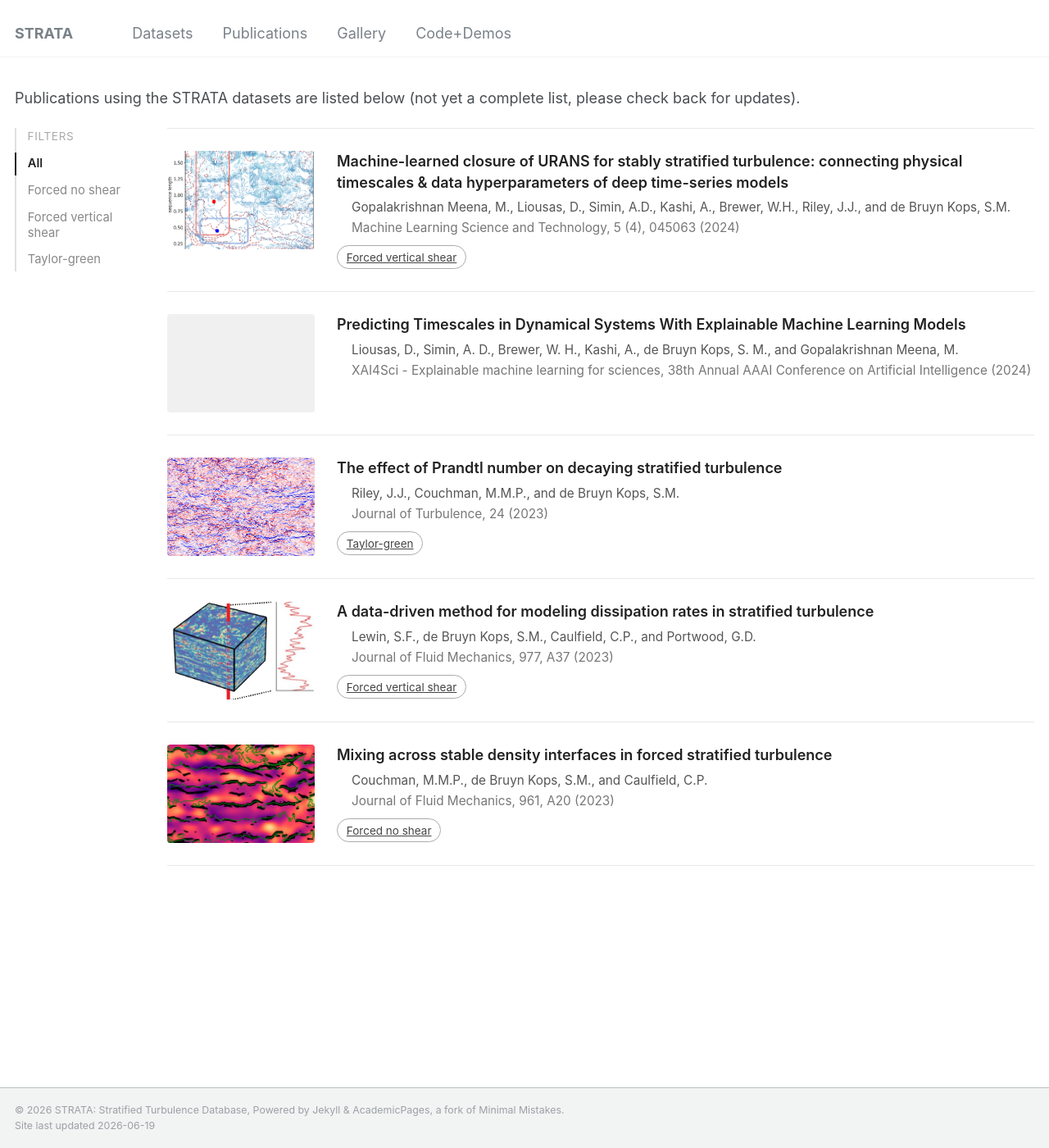
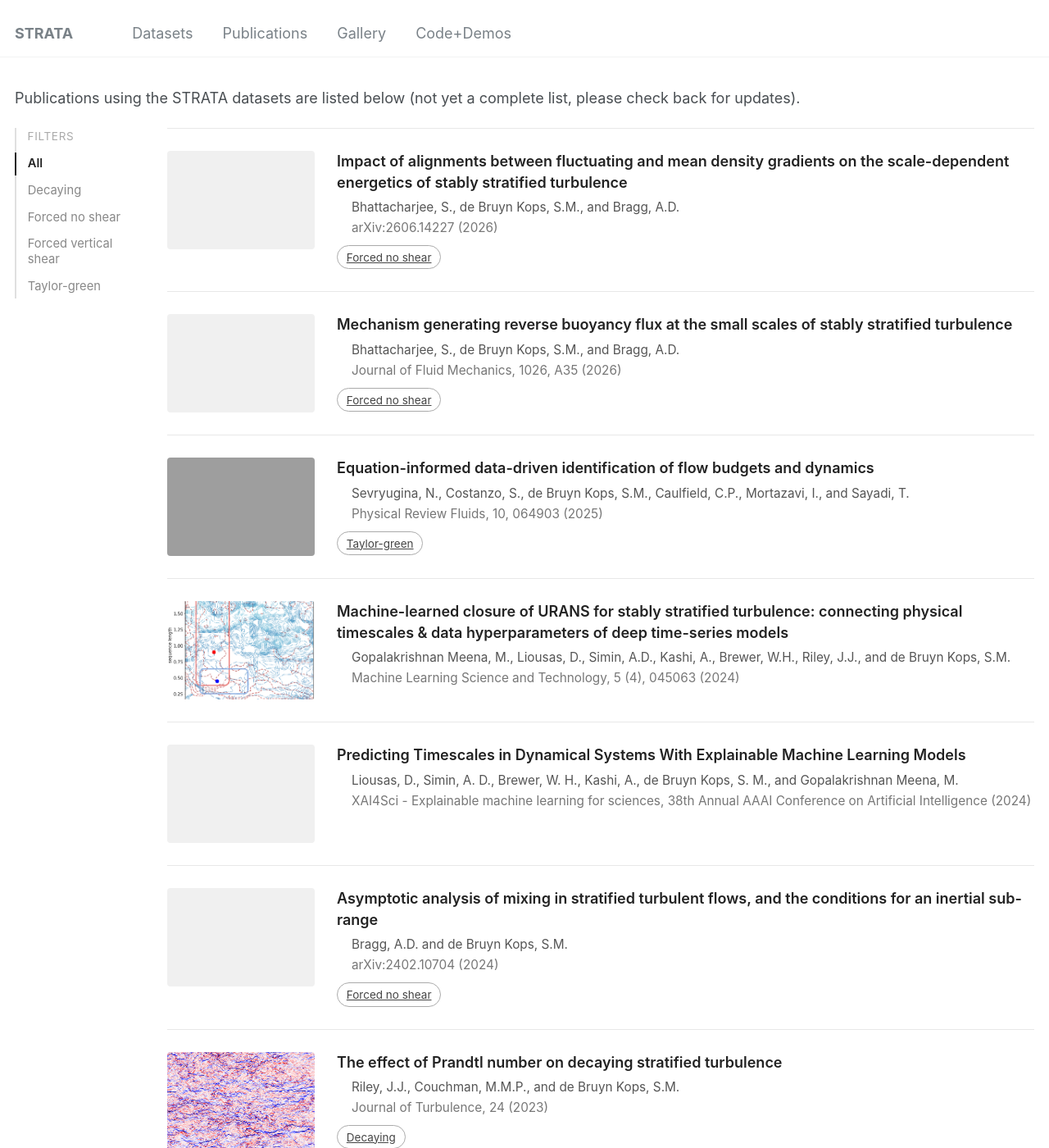
Before and after one commit to stratified-turbulence/web, a Jekyll site: the page built from _pages/publications.html, in a window 1280 px wide and 1400 px high. Shown: the whole window at 82% size. Built offline with Jekyll 4.4.1, drawn with Linux system fonts in a browser that asks for light colours; some of the changed text lies outside the part shown; grey boxes are pictures that could not be loaded.

Commit message:
updatePubs

```diff
--- /dev/null
+++ b/_publications/2022_Zhang.md
@@ -0,0 +1,12 @@
+---
+title: "Analysis of scale-dependent kinetic and potential energy in sheared, stably stratified turbulence"
+collection: publications
+category: manuscripts
+link: https://www.cambridge.org/core/journals/journal-of-fluid-mechanics/article/analysis-of-scaledependent-kinetic-and-potential-energy-in-sheared-stably-stratified-turbulence/6B75050E30EC7F0B6B8EF6EC4F60527B
+authors: Zhang, X., Dhariwal, R., Portwood, G., de Bruyn Kops, S.M., and Bragg, A.D.
+journal: Journal of Fluid Mechanics
+volume: 946, A6
+year: 2022
+image: /web/images/publications/2022_Zhang.png
+dataset: Forced vertical shear
+---
--- a/_publications/2023_Lewin_JFM.md
+++ b/_publications/2023_Lewin_JFM.md
@@ -8,5 +8,5 @@ journal: Journal of Fluid Mechanics
 volume: 977, A37
 year: 2023
 image: /web/images/publications/2023_Lewin_JFM.jpg
-dataset: Forced vertical shear
+dataset: Forced no shear
 ---
--- a/_publications/2023_Riley_JoT.md
+++ b/_publications/2023_Riley_JoT.md
@@ -8,5 +8,5 @@ journal: Journal of Turbulence
 volume: 24
 year: 2023
 image: /web/images/publications/2023_Riley_JoT.jpg
-dataset: Taylor-green
+dataset: Decaying
 ---
--- a/_publications/2024_Meena_MLST.md
+++ b/_publications/2024_Meena_MLST.md
@@ -8,5 +8,4 @@ journal: Machine Learning Science and Technology
 volume: 5 (4), 045063
 year: 2024
 image: /web/images/publications/2024_Meena_MLST.png
-dataset: Forced vertical shear
 ---
--- /dev/null
+++ b/_publications/2025_Sevryugina.md
@@ -0,0 +1,12 @@
+---
+title: "Equation-informed data-driven identification of flow budgets and dynamics"
+collection: publications
+category: manuscripts
+link: https://journals.aps.org/prfluids/abstract/10.1103/45wc-c3ww
+authors: Sevryugina, N., Costanzo, S., de Bruyn Kops, S.M., Caulfield, C.P., Mortazavi, I., and Sayadi, T.
+journal: Physical Review Fluids
+volume: 10, 064903
+year: 2025
+image: /web/images/publications/2025_Sevryugina.png
+dataset: Taylor-green
+---
```
Also changed, not shown: _publications/2024_Bragg.md (added, +12 -0 lines), _publications/2026_Bhattacharjee.md (added, +12 -0 lines), _publications/2026_Bhattacharjee_2.md (added, +12 -0 lines), 1 other file.
